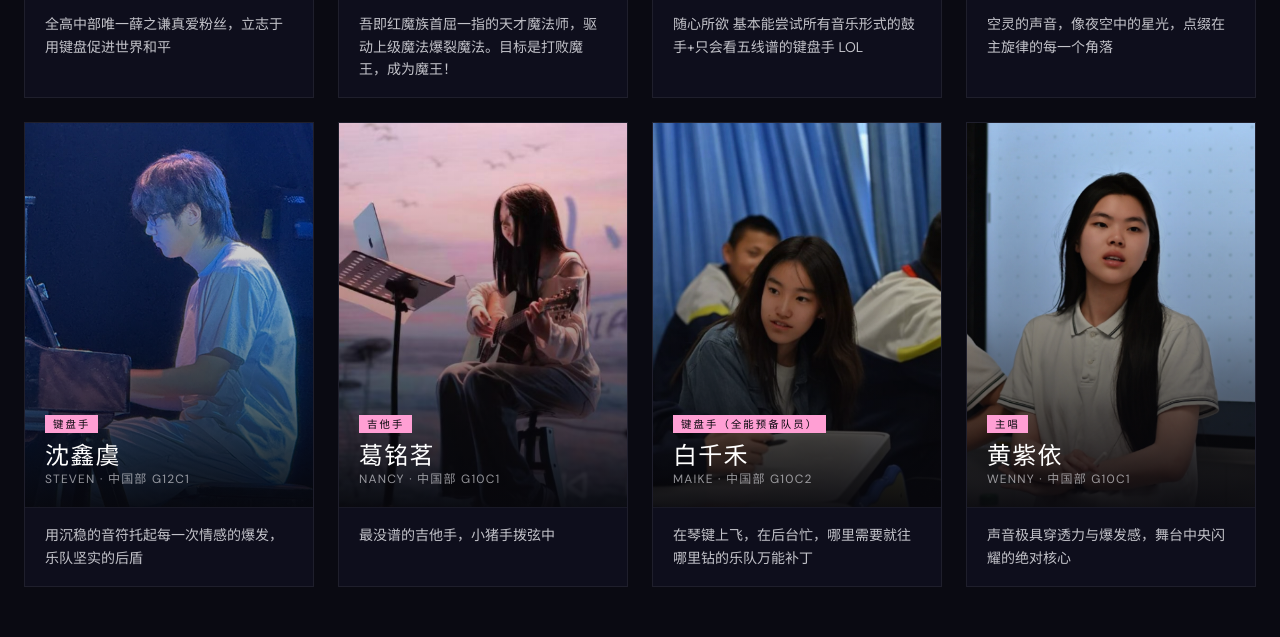
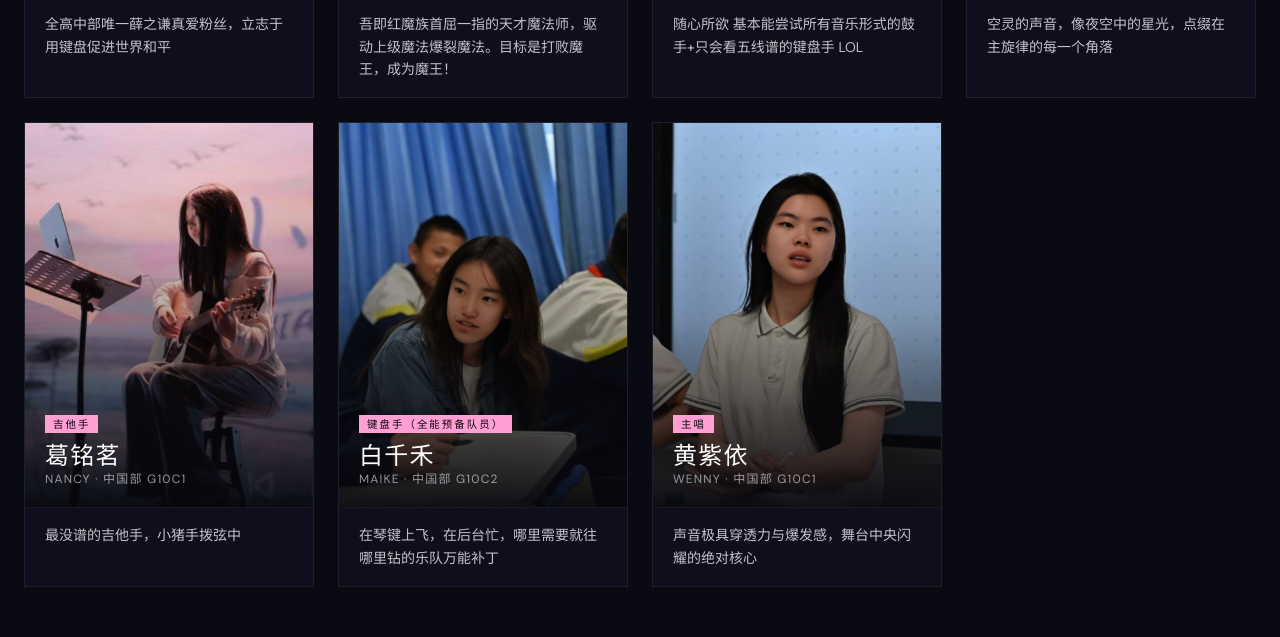
Before and after one commit to Junyu-Ling/ECHO-CHAMBER, a React (Vite) app: page / in a window 1280 px wide. Shown: the part 2640-3277 px from the top of the page. Built offline with nearby package versions, Linux system fonts and the light colour scheme; no server answers; the database is empty.

Commit message:
remove: 移除沈鑫虞成员照片与条目

```diff
--- a/scripts/generate-media.mjs
+++ b/scripts/generate-media.mjs
@@ -281,7 +281,6 @@ async function processMemberPhoto(inputPath, outputPath, opts = {}) {
 
 const memberSources = [
   ["gong-laoshi.png", "gong-laoshi.webp", { position: "centre", sharpen: false, cropZoom: 1.06 }],
-  ["shen-xinyu.png", "shen-xinyu.webp", {}],
   ["richard.png", "richard.webp", {}],
   ["ellis.png", "ellis.webp", {}],
   [
--- a/src/app/components/MembersSection.tsx
+++ b/src/app/components/MembersSection.tsx
@@ -6,7 +6,6 @@ import huangZiyiPhoto from "../../assets/members/huang-ziyi.webp";
 import alexanderPhoto from "../../imports/ad81c106b9718346d60bf647dce4c108.jpg";
 import mikePhoto from "../../imports/bcc1145200430316445221f235a19070.jpg";
 import richardPhoto from "../../assets/members/richard.webp";
-import shenXinyuPhoto from "../../assets/members/shen-xinyu.webp";
 import ellisPhoto from "../../assets/members/ellis.webp";
 import gongLaoshiPhoto from "../../assets/members/gong-laoshi.webp";
 import liuYiyangPhoto from "../../assets/members/liu-yiyang.webp";
@@ -89,15 +88,6 @@ const members = [
     bio: "空灵的声音，像夜空中的星光，点缀在主旋律的每一个角落",
     photo: huYuqinPhoto,
     photoPosition: "center center",
-  },
-  {
-    id: 9,
-    name: "沈鑫虞",
-    nameEn: "STEVEN",
-    role: "键盘手",
-    roleEn: "中国部 G12C1",
-    bio: "用沉稳的音符托起每一次情感的爆发，乐队坚实的后盾",
-    photo: shenXinyuPhoto,
   },
   {
     id: 11,
```
Also changed, not shown: src/assets/members/shen-xinyu.webp (deleted).
